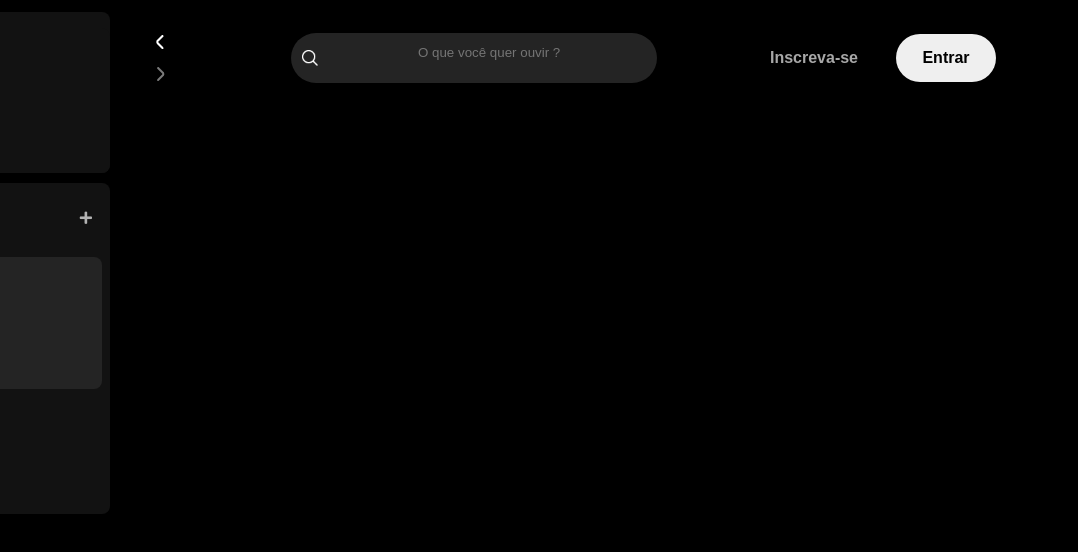
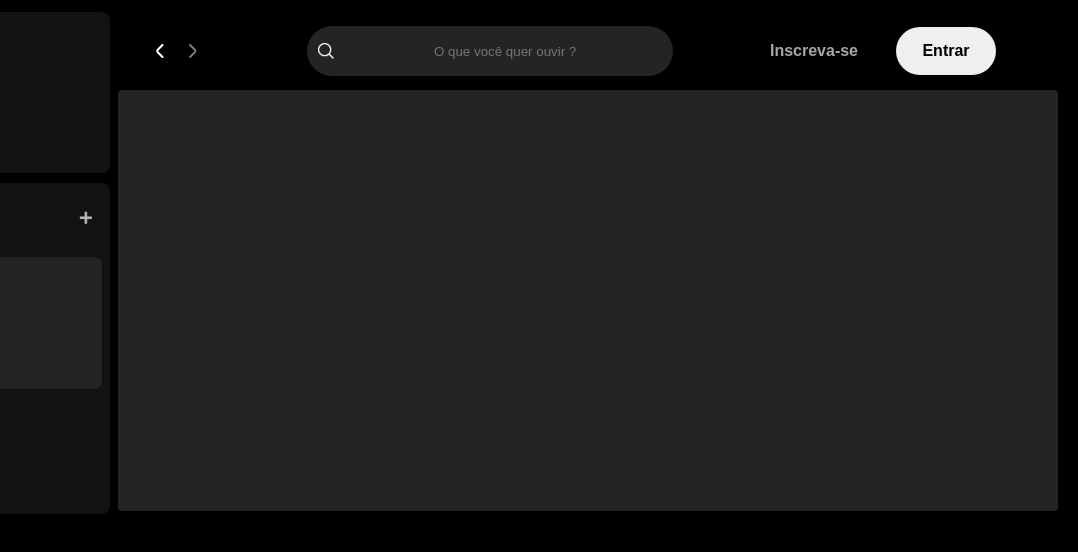
Before and after one commit to ManuelCyrus/Spotfy_clone, a plain HTML site: page index.html in a window 1280 px wide. Shown: the full height of the page, 202-1280 px from the left. Drawn offline with Linux system fonts and the light colour scheme.

Commit message:
1-Commit -m:Criando container para apresentar estilos musicais

```diff
--- a/index.html
+++ b/index.html
@@ -86,6 +86,10 @@
     </div>
     <!-- /side bar -->
 
+    <!-- artist -->
+
+
+
     <main>
 
         <div class="main_container">
@@ -99,6 +103,8 @@
                         <img src="./src/assets/icons/small-right.png" alt="seta direita">
                     </button>
                 </div>
+
+
 
                 <div class="header_search">
                     <img src="./src/assets/icons/search.png" alt="">
@@ -116,12 +122,22 @@
 
         </div>
 
+
+<!-- artist -->
+
+<section class="artists-container">
+
+
+
+</section>
+
+
     </main>
 
 
 
 
-    <footer>
+    <footer >
 
     </footer>
 
--- a/src/styles/main_content.css
+++ b/src/styles/main_content.css
@@ -15,7 +15,7 @@
     border-radius: 8px;
 }
 
-.header_navigation .header_navigation{
+.header_navigation .navigation{
     display: flex;
     justify-content: space-around;
     align-items: center;
@@ -51,7 +51,13 @@
     background-color: #242424;
     border-radius: 500px;
     border: 1px solid transparent;
+   transition: 0.5s ease-in;
+
 }
+.header_search:hover{
+    outline: 2px solid white;
+}
+
 
 .header_search img{
     width: 16px;
@@ -62,11 +68,12 @@
 .header_search input{
     background:transparent;
     border: none;
-    padding: 0px 100px 12px;
+    padding: 0px 100px;
     text-overflow: ellipsis;
     overflow: hidden;
     white-space: nowrap;
     outline: none;
+    color: #fff;
 }
 
 .header_login .subscribe{
@@ -84,3 +91,17 @@
     font-weight: 700;
     border-radius: 40px;
 }
+
+/* artist  */
+
+.artists-container{
+    background-color: #242424;
+    padding: 3px;
+    position: absolute;
+    top:90px;
+    left: 320px;
+    width: 73%;
+    height: 415px;
+    border-radius: 4px;
+
+}
```
Also changed, not shown: src/assets/playlist/1.jpeg (deleted), src/assets/playlist/10.jpeg (deleted), src/assets/playlist/11.jpeg (deleted), src/assets/playlist/12.jpeg (deleted), src/assets/playlist/13.jpeg (deleted), src/assets/playlist/14.jpeg (deleted), src/assets/playlist/15.jpeg (deleted), src/assets/playlist/2.png (deleted), src/assets/playlist/3.jpeg (deleted), src/assets/playlist/4.jpeg (deleted), src/assets/playlist/5.jpeg (deleted), src/assets/playlist/6.jpeg (deleted), src/assets/playlist/7.jpeg (deleted), src/assets/playlist/8.jpeg (deleted), 1 more files, 1 other file.
